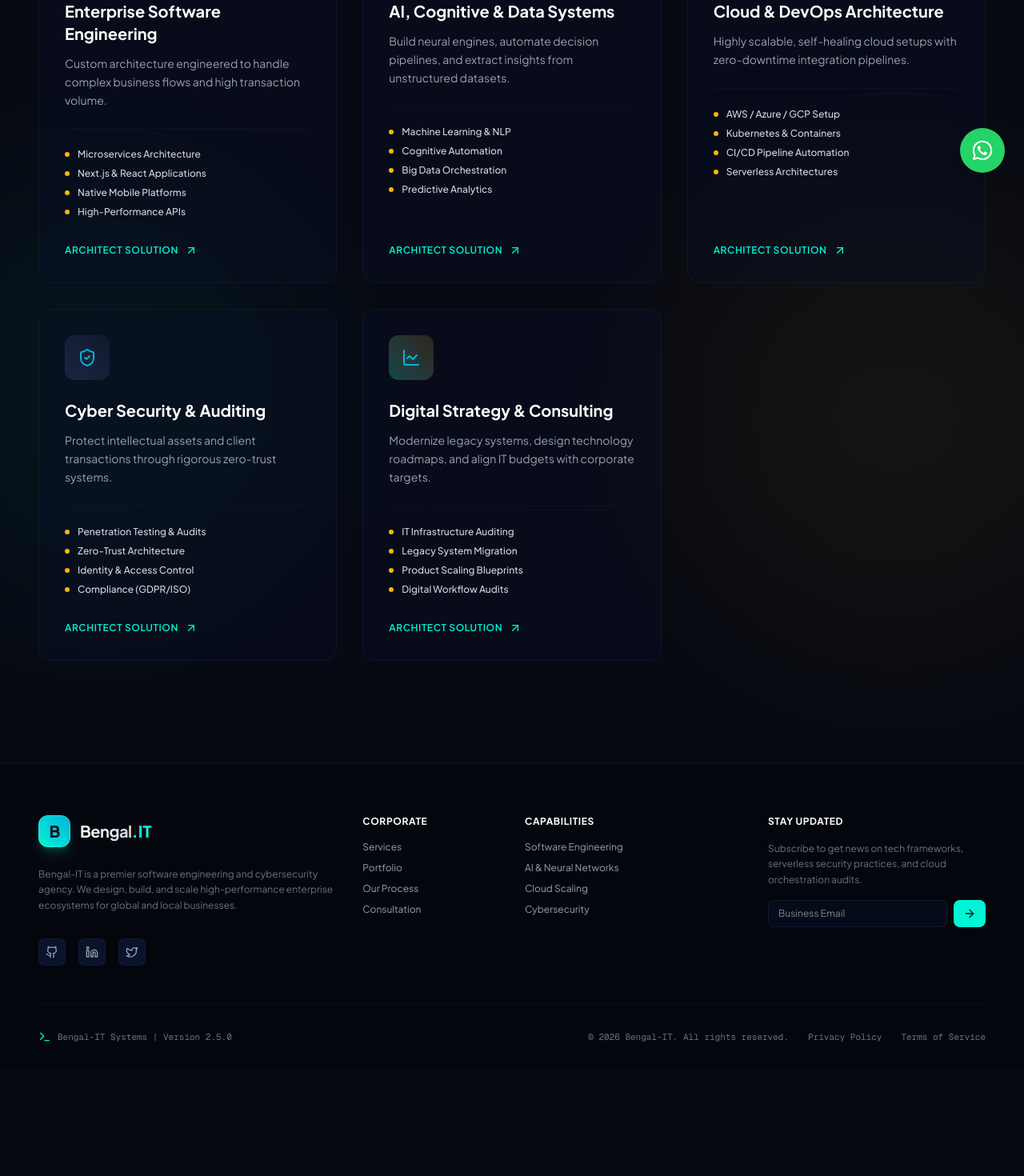
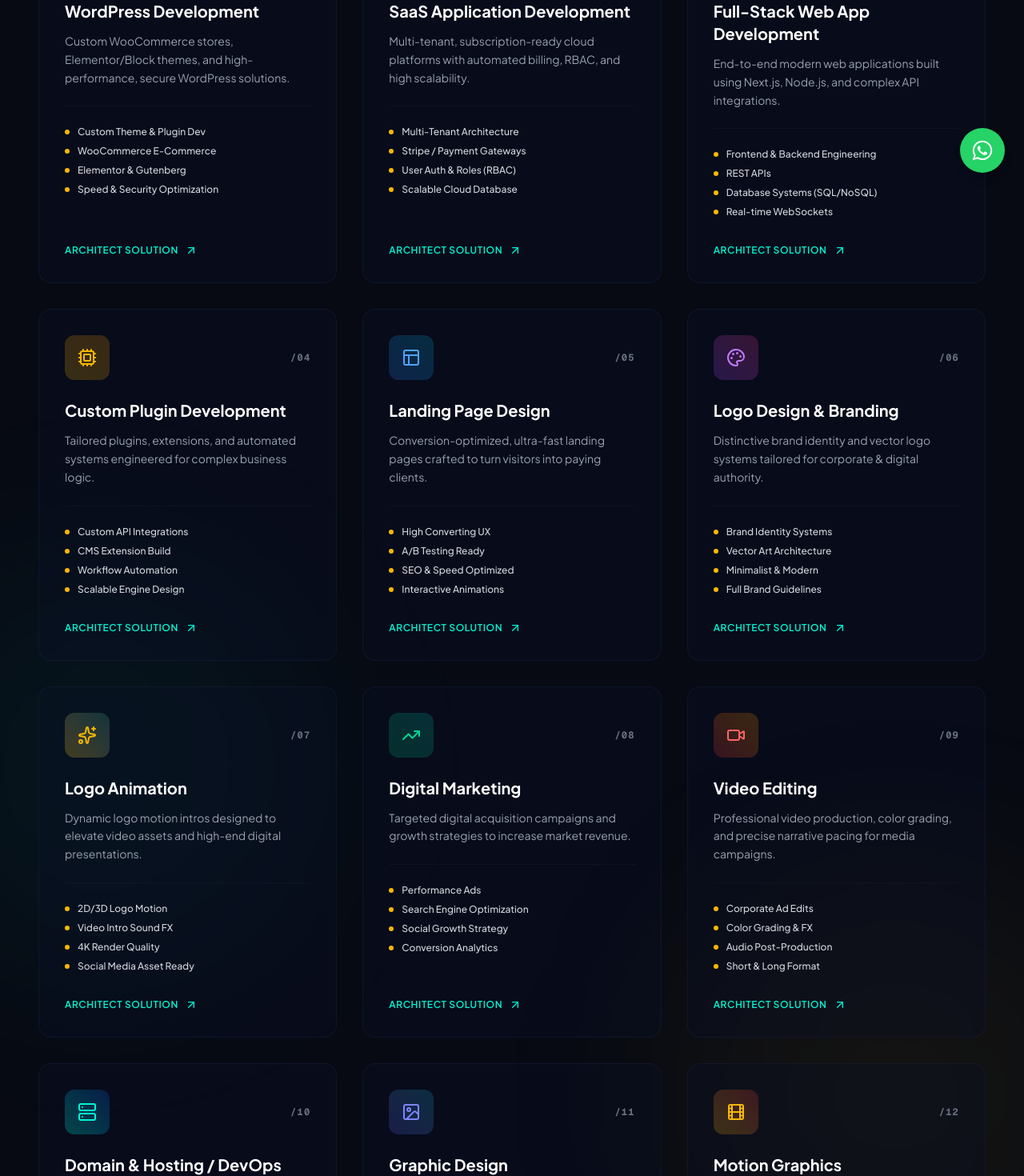
Before and after one commit to eyasinarafat3485-gif/Bengal-it, a Next.js app: page /services in a window 1280 px wide. Shown: the part 560-2030 px from the top of the page at 80% size. Before the commit the page ends 1897 px from the top, so only its background shows below. Built offline with nearby package versions, Linux system fonts and the light colour scheme.

Commit message:
service page done

```diff
--- a/src/components/Services.jsx
+++ b/src/components/Services.jsx
@@ -1,61 +1,146 @@
 "use client";
 
 import { motion } from "framer-motion";
+import { useRouter } from "next/navigation";
 import {
   Code2,
+  Layers,
   Cpu,
-  Cloud,
-  ShieldCheck,
-  LineChart,
-  ArrowUpRight
+  Layout,
+  Palette,
+  Sparkles,
+  TrendingUp,
+  Video,
+  Server,
+  ImageIcon,
+  Film,
+  ArrowUpRight,
+  Globe
 } from "lucide-react";
 
 export default function Services() {
+  const router = useRouter();
+
   const services = [
     {
+      id: "01",
+      icon: Globe,
+      title: "WordPress Development",
+      description: "Custom WooCommerce stores, Elementor/Block themes, and high-performance, secure WordPress solutions.",
+      color: "from-blue-600/25 to-tech-cyan/20",
+      glowColor: "group-hover:border-blue-500/60",
+      iconColor: "text-blue-400",
+      capabilities: ["Custom Theme & Plugin Dev", "WooCommerce E-Commerce", "Elementor & Gutenberg", "Speed & Security Optimization"]
+    },
+    {
+      id: "02",
+      icon: Layers,
+      title: "SaaS Application Development",
+      description: "Multi-tenant, subscription-ready cloud platforms with automated billing, RBAC, and high scalability.",
+      color: "from-tech-cyan/25 to-bengal-gold/20",
+      glowColor: "group-hover:border-tech-cyan/60",
+      iconColor: "text-tech-cyan",
+      capabilities: ["Multi-Tenant Architecture", "Stripe / Payment Gateways", "User Auth & Roles (RBAC)", "Scalable Cloud Database"]
+    },
+    {
+      id: "03",
       icon: Code2,
-      title: "Enterprise Software Engineering",
-      description: "Custom architecture engineered to handle complex business flows and high transaction volume.",
+      title: "Full-Stack Web App Development",
+      description: "End-to-end modern web applications built using Next.js, Node.js, and complex API integrations.",
       color: "from-tech-cyan/20 to-tech-teal/20",
       glowColor: "group-hover:border-tech-cyan/50",
       iconColor: "text-tech-cyan",
-      capabilities: ["Microservices Architecture", "Next.js & React Applications", "Native Mobile Platforms", "High-Performance APIs"]
+      capabilities: ["Frontend & Backend Engineering", "REST APIs", "Database Systems (SQL/NoSQL)", "Real-time WebSockets"]
     },
     {
+      id: "04",
       icon: Cpu,
-      title: "AI, Cognitive & Data Systems",
-      description: "Build neural engines, automate decision pipelines, and extract insights from unstructured datasets.",
+      title: "Custom Plugin Development",
+      description: "Tailored plugins, extensions, and automated systems engineered for complex business logic.",
       color: "from-bengal-gold/20 to-amber-500/20",
       glowColor: "group-hover:border-bengal-gold/50",
       iconColor: "text-bengal-gold",
-      capabilities: ["Machine Learning & NLP", "Cognitive Automation", "Big Data Orchestration", "Predictive Analytics"]
+      capabilities: ["Custom API Integrations", "CMS Extension Build", "Workflow Automation", "Scalable Engine Design"]
     },
     {
-      icon: Cloud,
-      title: "Cloud & DevOps Architecture",
-      description: "Highly scalable, self-healing cloud setups with zero-downtime integration pipelines.",
+      id: "05",
+      icon: Layout,
+      title: "Landing Page Design",
+      description: "Conversion-optimized, ultra-fast landing pages crafted to turn visitors into paying clients.",
       color: "from-blue-500/20 to-tech-teal/20",
       glowColor: "group-hover:border-blue-500/50",
       iconColor: "text-blue-400",
-      capabilities: ["AWS / Azure / GCP Setup", "Kubernetes & Containers", "CI/CD Pipeline Automation", "Serverless Architectures"]
+      capabilities: ["High Converting UX", "A/B Testing Ready", "SEO & Speed Optimized", "Interactive Animations"]
     },
     {
-      icon: ShieldCheck,
-      title: "Cyber Security & Auditing",
-      description: "Protect intellectual assets and client transactions through rigorous zero-trust systems.",
-      color: "from-[#1c2541] to-cyber-navy-light/40",
-      glowColor: "group-hover:border-cyber-navy-light/80",
-      iconColor: "text-[#00B4D8]",
-      capabilities: ["Penetration Testing & Audits", "Zero-Trust Architecture", "Identity & Access Control", "Compliance (GDPR/ISO)"]
+      id: "06",
+      icon: Palette,
+      title: "Logo Design & Branding",
+      description: "Distinctive brand identity and vector logo systems tailored for corporate & digital authority.",
+      color: "from-purple-500/20 to-pink-500/20",
+      glowColor: "group-hover:border-purple-500/50",
+      iconColor: "text-purple-400",
+      capabilities: ["Brand Identity Systems", "Vector Art Architecture", "Minimalist & Modern", "Full Brand Guidelines"]
     },
     {
-      icon: LineChart,
-      title: "Digital Strategy & Consulting",
-      description: "Modernize legacy systems, design technology roadmaps, and align IT budgets with corporate targets.",
-      color: "from-tech-cyan/25 to-bengal-gold/15",
-      glowColor: "group-hover:border-tech-teal/50",
-      iconColor: "text-tech-teal",
-      capabilities: ["IT Infrastructure Auditing", "Legacy System Migration", "Product Scaling Blueprints", "Digital Workflow Audits"]
+      id: "07",
+      icon: Sparkles,
+      title: "Logo Animation",
+      description: "Dynamic logo motion intros designed to elevate video assets and high-end digital presentations.",
+      color: "from-bengal-gold/25 to-tech-cyan/15",
+      glowColor: "group-hover:border-bengal-gold/50",
+      iconColor: "text-bengal-gold",
+      capabilities: ["2D/3D Logo Motion", "Video Intro Sound FX", "4K Render Quality", "Social Media Asset Ready"]
+    },
+    {
+      id: "08",
+      icon: TrendingUp,
+      title: "Digital Marketing",
+      description: "Targeted digital acquisition campaigns and growth strategies to increase market revenue.",
+      color: "from-emerald-500/20 to-teal-500/20",
+      glowColor: "group-hover:border-emerald-500/50",
+      iconColor: "text-emerald-400",
+      capabilities: ["Performance Ads", "Search Engine Optimization", "Social Growth Strategy", "Conversion Analytics"]
+    },
+    {
+      id: "09",
+      icon: Video,
+      title: "Video Editing",
+      description: "Professional video production, color grading, and precise narrative pacing for media campaigns.",
+      color: "from-red-500/20 to-amber-500/20",
+      glowColor: "group-hover:border-red-500/50",
+      iconColor: "text-red-400",
+      capabilities: ["Corporate Ad Edits", "Color Grading & FX", "Audio Post-Production", "Short & Long Format"]
+    },
+    {
+      id: "10",
+      icon: Server,
+      title: "Domain & Hosting / DevOps",
+      description: "High-availability cloud setup, domain routing, and zero-downtime deployment pipelines.",
+      color: "from-tech-cyan/25 to-blue-600/20",
+      glowColor: "group-hover:border-tech-cyan/50",
+      iconColor: "text-tech-cyan",
+      capabilities: ["Vercel / AWS / VPS Setup", "SSL & Domain Config", "Database Backup Automation", "99.8% Uptime SLA"]
+    },
+    {
+      id: "11",
+      icon: ImageIcon,
+      title: "Graphic Design",
+      description: "High-impact visual media for digital marketing campaigns, UI mockups, and corporate assets.",
+      color: "from-indigo-500/20 to-tech-teal/20",
+      glowColor: "group-hover:border-indigo-500/50",
+      iconColor: "text-indigo-400",
+      capabilities: ["Social Media Banners", "Marketing Collaterals", "UI/UX Mockups", "Vector Assets"]
+    },
+    {
+      id: "12",
+      icon: Film,
+      title: "Motion Graphics",
+      description: "Immersive 2D/3D animation graphics designed for explainer videos and showcase reels.",
+      color: "from-bengal-gold/20 to-red-500/20",
+      glowColor: "group-hover:border-bengal-gold/50",
+      iconColor: "text-bengal-gold",
+      capabilities: ["Explainer Animations", "Kinetic Typography", "Product Motion Demos", "Custom Sound Design"]
     }
   ];
 
@@ -96,31 +181,37 @@ export default function Services() {
             transition={{ duration: 0.5, delay: 0.2 }}
             className="text-gray-400 mt-4 text-base md:text-lg"
           >
-            We combine high-performance software engineering with deep local and global consulting experience to deliver digital ecosystems.
+            We combine high-performance full-stack engineering with deep digital strategy to build end-to-end modern ecosystems.
           </motion.p>
         </div>
 
-        {/* Services Grid */}
+        {/* Services Grid (12 Items) */}
         <div className="grid grid-cols-1 md:grid-cols-2 lg:grid-cols-3 gap-8">
           {services.map((service, idx) => {
             const IconComponent = service.icon;
 
             return (
               <motion.div
-                key={service.title}
+                key={service.id + service.title}
                 initial={{ opacity: 0, y: 30 }}
                 whileInView={{ opacity: 1, y: 0 }}
                 viewport={{ once: true }}
-                transition={{ duration: 0.6, delay: idx * 0.1 }}
-                className="group relative flex flex-col justify-between p-8 rounded-2xl border border-cyber-navy-light/40 bg-cyber-navy-dark/30 hover:bg-cyber-navy-dark/65 hover:shadow-[0_20px_40px_rgba(7,10,19,0.5)] transition-all duration-300 overflow-hidden cursor-default"
+                transition={{ duration: 0.5, delay: idx * 0.05 }}
+                onClick={() => router.push("/contact")}
+                className="group relative flex flex-col justify-between p-8 rounded-2xl border border-cyber-navy-light/40 bg-cyber-navy-dark/30 hover:bg-cyber-navy-dark/65 hover:shadow-[0_20px_40px_rgba(7,10,19,0.5)] transition-all duration-300 overflow-hidden cursor-pointer h-full"
               >
                 {/* Glow Border Effect */}
-                <div className={`absolute inset-0 border border-transparent rounded-2xl transition-colors duration-500 ${service.glowColor}`} />
+                <div className={`absolute inset-0 border border-transparent rounded-2xl transition-colors duration-500 pointer-events-none ${service.glowColor}`} />
 
                 <div>
-                  {/* Icon Badge */}
-                  <div className={`relative inline-flex items-center justify-center p-4 rounded-xl bg-gradient-to-tr ${service.color} mb-6 group-hover:scale-110 transition-transform duration-300`}>
-                    <IconComponent className={`w-6 h-6 ${service.iconColor}`} />
+                  {/* Top Bar: Icon Badge & Serial ID */}
+                  <div className="flex items-center justify-between mb-6">
+                    <div className={`relative inline-flex items-center justify-center p-4 rounded-xl bg-gradient-to-tr ${service.color} group-hover:scale-110 transition-transform duration-300`}>
+                      <IconComponent className={`w-6 h-6 ${service.iconColor}`} />
+                    </div>
+                    <span className="text-xs font-mono font-bold tracking-widest text-gray-500 group-hover:text-tech-cyan transition-colors">
+                      /{service.id}
+                    </span>
                   </div>
 
                   {/* Title */}
@@ -144,11 +235,16 @@ export default function Services() {
                   </ul>
                 </div>
 
-                {/* Bottom CTA trigger */}
-                <div className="flex items-center gap-2 text-xs font-semibold text-tech-cyan tracking-wider uppercase group-hover:text-white transition-colors duration-300 mt-auto">
+                {/* Bottom Text */}
+                <div className="inline-flex items-center gap-2 text-xs font-semibold text-tech-cyan tracking-wider uppercase group-hover:text-white transition-colors duration-300 mt-auto">
                   <span>Architect Solution</span>
                   <ArrowUpRight className="w-4 h-4 group-hover:translate-x-0.5 group-hover:-translate-y-0.5 transition-transform" />
                 </div>
+
+                {/* Card Right-Bottom Hover Pop-up Tooltip */}
+                <span className="absolute bottom-7 right-7 px-3 py-1.5 rounded-md bg-slate-900/90 border border-slate-700/80 text-tech-cyan text-xs font-semibold tracking-wide whitespace-nowrap opacity-0 group-hover:opacity-100 transition-opacity duration-200 pointer-events-none shadow-lg z-20 backdrop-blur-sm">
+                  Contact Us
+                </span>
               </motion.div>
             );
           })}
```
Also changed, not shown: src/components/Contact.jsx (+28 -8 lines).
